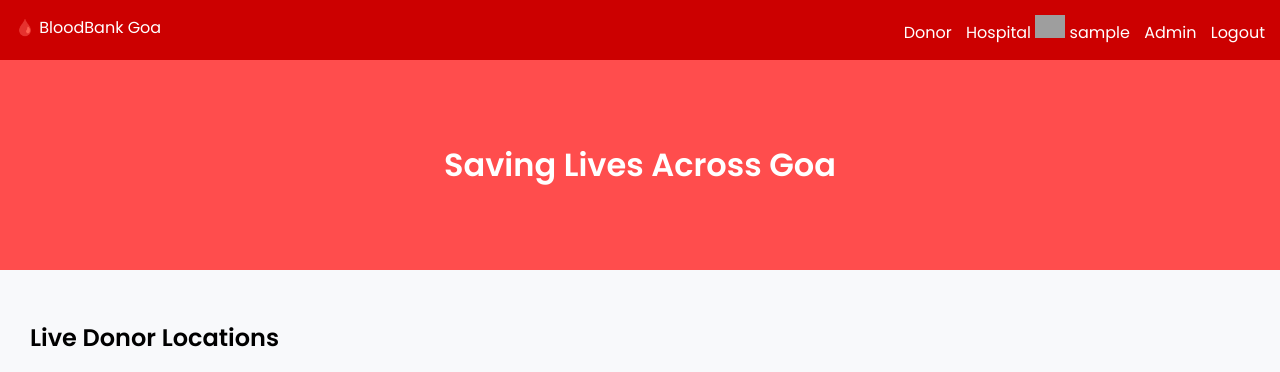
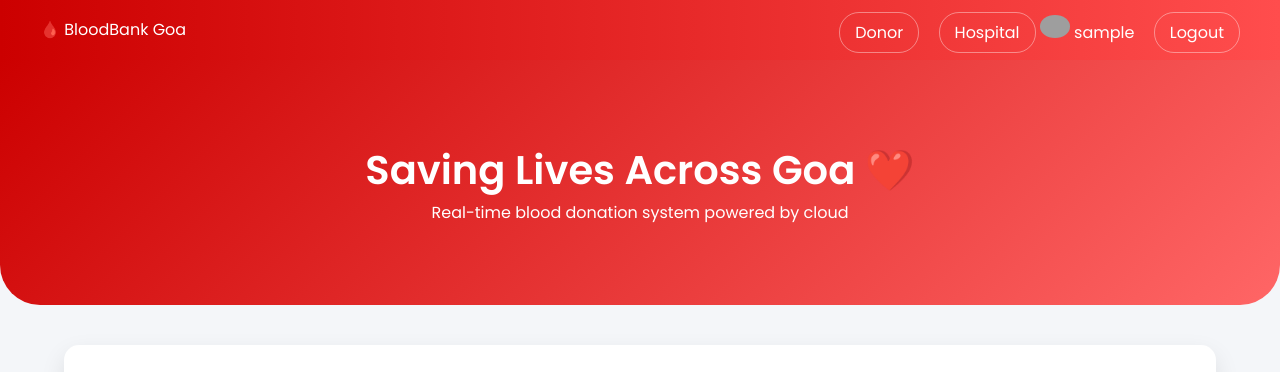
Before and after one commit to xxgitvc/bloodbank-project, a Flask app: page / in a window 1280 px wide. Shown: the top 372 px of the page. Run offline with Flask 3, Linux system fonts and the light colour scheme; the visitor is signed in with stand-in values (Sample User, id 1); data that the repository does not hold is empty; some libraries are stand-ins or nearby versions; grey boxes are pictures that could not be loaded.

Commit message:
Refactor index.html for improved layout and styling

```diff
--- a/templates/index.html
+++ b/templates/index.html
@@ -2,16 +2,63 @@
 <html>
 <head>
 <meta charset="UTF-8">
-<link href="https://fonts.googleapis.com/css2?family=Poppins:wght@300;400;600&display=swap" rel="stylesheet">
 <title>BloodBank Goa</title>
 
+<link href="https://fonts.googleapis.com/css2?family=Poppins:wght@300;400;600&display=swap" rel="stylesheet">
+
 <style>
-body{font-family:Poppins;background:#f8f9fb;margin:0}
-nav{background:#cc0000;padding:15px;color:#fff;display:flex;justify-content:space-between}
-a{color:#fff;text-decoration:none;margin-left:10px}
-.hero{padding:60px;text-align:center;background:#ff4d4d;color:#fff}
-.section{padding:30px}
-.card{background:#fff;padding:15px;margin:10px;border-radius:10px}
+*{margin:0;padding:0;box-sizing:border-box;font-family:'Poppins',sans-serif}
+
+body{background:#f4f6f9}
+
+/* NAVBAR */
+nav{
+background:linear-gradient(90deg,#cc0000,#ff4d4d);
+padding:15px 40px;
+display:flex;
+justify-content:space-between;
+align-items:center;
+color:white;
+box-shadow:0 5px 15px rgba(0,0,0,0.1)
+}
+
+.nav-links a{
+color:white;
+margin-left:15px;
+text-decoration:none;
+padding:8px 15px;
+border-radius:20px;
+border:1px solid rgba(255,255,255,0.4);
+transition:.3s
+}
+
+.nav-links a:hover{
+background:white;
+color:#cc0000
+}
+
+/* HERO */
+.hero{
+padding:80px;
+text-align:center;
+background:linear-gradient(135deg,#cc0000,#ff6666);
+color:white;
+border-bottom-left-radius:40px;
+border-bottom-right-radius:40px
+}
+
+.hero h1{font-size:40px}
+
+/* MAP CARD */
+.card{
+background:white;
+margin:40px auto;
+padding:20px;
+width:90%;
+border-radius:15px;
+box-shadow:0 10px 25px rgba(0,0,0,0.1)
+}
+
 </style>
 </head>
 
@@ -19,16 +66,14 @@ a{color:#fff;text-decoration:none;margin-left:10px}
 
 <nav>
 <div>🩸 BloodBank Goa</div>
-  <div>
+
+<div class="nav-links">
 <a href="/donor">Donor</a>
 <a href="/hospital">Hospital</a>
 
 {% if user %}
-      <img src="{{ user_pic }}" width="30">
+<img src="{{ user_pic }}" width="30" style="border-radius:50%">
 {{ user }}
-      {% if session.get('is_admin') %}
-        <a href="/admin">Admin</a>
-      {% endif %}
 <a href="/logout">Logout</a>
 {% else %}
 <a href="/login">Login</a>
@@ -37,13 +82,14 @@ a{color:#fff;text-decoration:none;margin-left:10px}
 </nav>
 
 <div class="hero">
-<h1>Saving Lives Across Goa</h1>
+<h1>Saving Lives Across Goa ❤️</h1>
+<p>Real-time blood donation system powered by cloud</p>
 </div>
 
-<div class="section">
-<h2>Live Donor Locations</h2>
-
+<div class="card">
+<h2>Live Donor Map</h2>
 <div id="map" style="height:400px"></div>
+</div>
 
 <script>
 function initMap(){
@@ -63,7 +109,6 @@ map:map
 </script>
 
 <script src="https://maps.googleapis.com/maps/api/js?key=YOUR_KEY&callback=initMap" async></script>
-</div>
 
 </body>
 </html>
```
Lines whose indentation alone changed are shown as unchanged.
